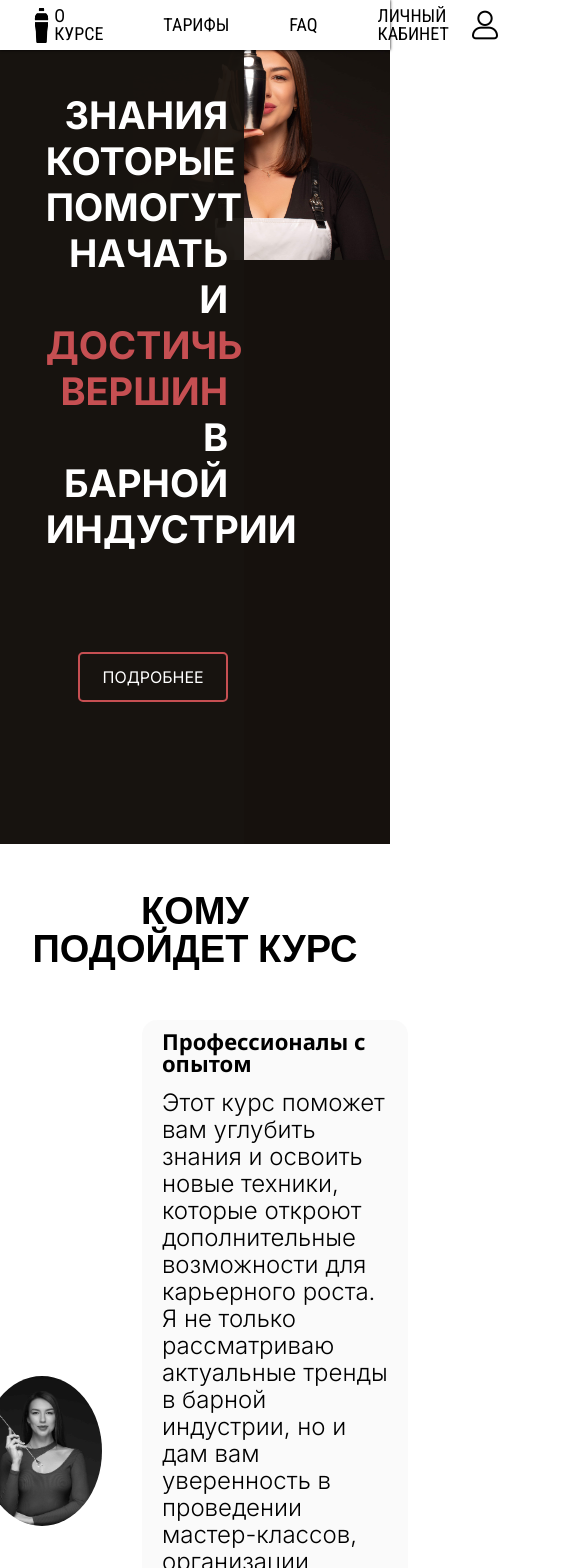
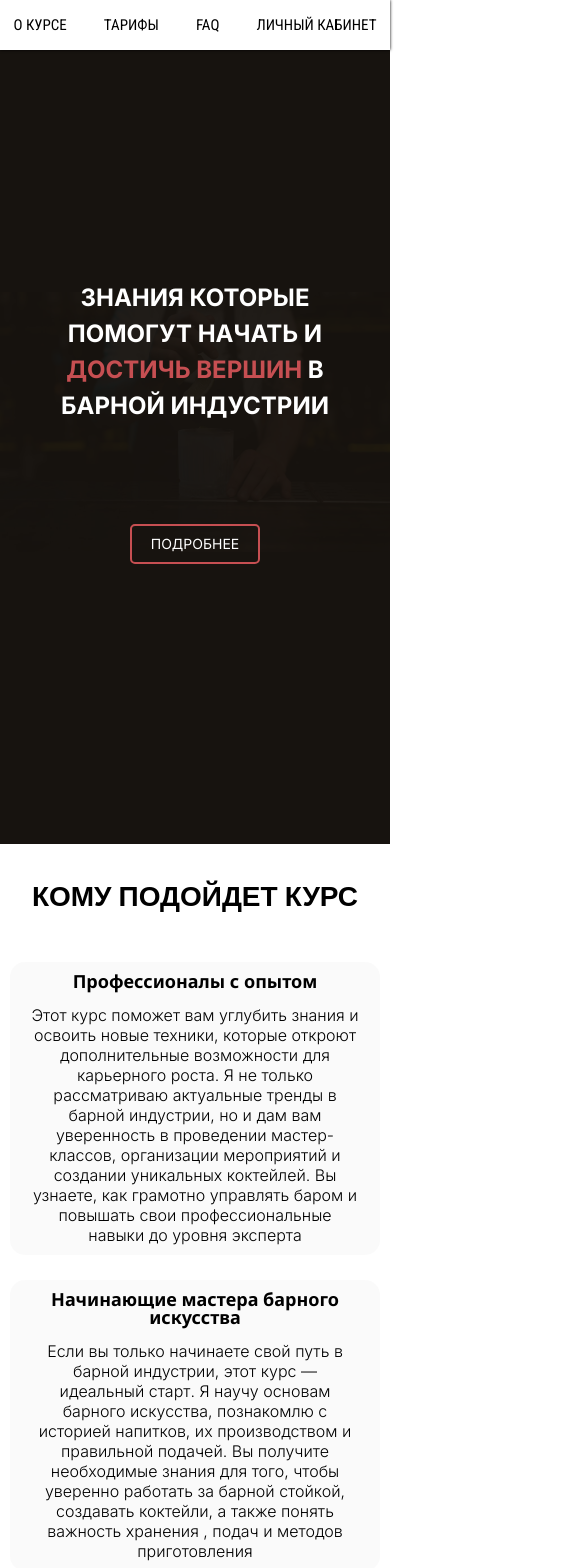
Before and after one commit to ChubarovOleksandr/Cocktail-Course, a React (Vite) app: page / in a window 390 px wide. Shown: the top 1568 px of the page, 585 px wide, since content can reach past the window. Built offline with nearby package versions, Linux system fonts and the light colour scheme; a web font is replaced by a local one.

Commit message:
add animation

```diff
--- a/src/components/contentPage/AboutItems.tsx
+++ b/src/components/contentPage/AboutItems.tsx
@@ -3,10 +3,36 @@ import photo2 from "../../assets/2-min.jpg";
 import photo3 from "../../assets/3-min.jpg";
 import photo4 from "../../assets/4-min.jpg";
 
+import { useEffect } from "react";
+
 const AboutItems = () => {
+  useEffect(() => {
+    const observer = new IntersectionObserver(
+      (entries, observer) => {
+        entries.forEach((entry) => {
+          if (entry.isIntersecting) {
+            entry.target.classList.remove("animation");
+            observer.unobserve(entry.target);
+          }
+        });
+      },
+      { threshold: 0.5 }
+    );
+
+    const items = document.querySelectorAll(".about__item");
+
+    items.forEach((item) => {
+      observer.observe(item);
+    });
+
+    return () => {
+      observer.disconnect();
+    };
+  }, []);
+
   return (
     <ul className="about__list">
-      <li className="about__item">
+      <li className="about__item animation">
         <div className="about__image">
           <img src={photo1} alt="1" />
         </div>
@@ -21,7 +47,7 @@ const AboutItems = () => {
           </p>
         </div>
       </li>
-      <li className="about__item">
+      <li className="about__item animation">
         <div className="about__image">
           <img src={photo3} alt="3" />
         </div>
@@ -36,7 +62,7 @@ const AboutItems = () => {
           </p>
         </div>
       </li>
-      <li className="about__item">
+      <li className="about__item animation">
         <div className="about__image">
           <img src={photo2} alt="2" />
         </div>
@@ -50,7 +76,7 @@ const AboutItems = () => {
           </p>
         </div>
       </li>
-      <li className="about__item">
+      <li className="about__item animation">
         <div className="about__image">
           <img src={photo4} alt="4" />
         </div>
--- a/src/components/contentPage/AccordeonItem.tsx
+++ b/src/components/contentPage/AccordeonItem.tsx
@@ -10,7 +10,7 @@ const AccordeonItem = ({data}: props) => {
   const [isOpen, setIsOpen] = useState(false);
 
   return (
-    <div className="accordeon" onClick={() => setIsOpen(!isOpen)}>
+    <div className="accordeon animation" onClick={() => setIsOpen(!isOpen)}>
       <button>{data.question}</button>
       <p className={isOpen ? "open" : ""}>{data.answer}</p>
     </div>
--- a/src/components/contentPage/InformationBlock.tsx
+++ b/src/components/contentPage/InformationBlock.tsx
@@ -1,3 +1,4 @@
+import { useEffect } from "react";
 import AccordeonItem from "./AccordeonItem";
 
 export interface accordeonItem {
@@ -27,6 +28,30 @@ const InformationBlock = () => {
     },
   ];
 
+  useEffect(() => {
+      const observer = new IntersectionObserver(
+        (entries, observer) => {
+          entries.forEach((entry) => {
+            if (entry.isIntersecting) {
+              entry.target.classList.remove("animation");
+              observer.unobserve(entry.target);
+            }
+          });
+        },
+        { threshold: 0.5 }
+      );
+
+      const items = document.querySelectorAll(".accordeon");
+
+      items.forEach((item) => {
+        observer.observe(item);
+      });
+
+      return () => {
+        observer.disconnect();
+      };
+    }, []);
+
   return (
     <div className="faq" id="faq">
       <div className="container">
--- a/src/components/contentPage/Title.tsx
+++ b/src/components/contentPage/Title.tsx
@@ -1,17 +1,29 @@
+import { useEffect } from "react";
 import { handleScroll } from "./ContentPage";
 
 const Title = ({ handleScroll }: handleScroll) => {
+
+  useEffect(() => {
+    const elements = document.querySelectorAll(".title .animation");
+
+    for (let i = 0; i < elements.length; i++) {
+
+      const element = elements[i];
+      setTimeout(() => {
+        console.log(element);
+
+        element.classList.remove("animation");
+      }, i * 200);
+    }
+  }, [])
+
   return (
     <div className="title">
       <div className="title__text">
-        {/* <h2>От истории до трендов</h2> */}
-        <h1>
+        <h1 className="animation">
           знания которые помогут начать и <span>достичь вершин</span> в барной индустрии
         </h1>
-        {/* <h3> */}
-        {/* От истории до трендов, знания которые помогут начать и достичь вершин в барной индустрии */}
-        {/* </h3> */}
-        <a onClick={() => handleScroll("#about")} className="title__button">
+        <a onClick={() => handleScroll("#about")} className="title__button animation">
           Подробнее
         </a>
       </div>
--- a/src/style/contentPage/contentMedia.scss
+++ b/src/style/contentPage/contentMedia.scss
@@ -9,14 +9,27 @@
     height: 500px;
   }
 }
+@media (max-width: 1650px) {
+  .intro .title {
+    background-position: 40vw 0;
+  }
+}
+@media (max-width: 1600px) {
+  .intro .title {
+    background-position: 39vw 0;
+  }
+}
+@media (max-width: 1550px) {
+  .intro .title {
+    background-position: 38vw 0;
+  }
+}
 
 @media (max-width: 1500px) {
   .about .about__list .about__item .item__body {
     padding: 10px 20px;
   }
-  .intro .title {
-    background-position: 37vw 0;
-  }
+
   .intro .title .title__text h1 {
     font-size: 38px;
     line-height: 46px;
@@ -25,14 +38,16 @@
   .intro .title .title__text {
     padding-bottom: 50px;
   }
-  .about, .price {
+  .about,
+  .price {
     padding: 50px 0;
   }
   .about .about__list {
     margin-top: 50px;
     gap: 25px;
   }
-  .about .about__title, .price .price__title {
+  .about .about__title,
+  .price .price__title {
     font-size: 38px;
   }
   .about .about__list .about__item .item__body .item__title {
@@ -68,6 +83,9 @@
 }
 
 @media (max-width: 1450px) {
+  .intro .title {
+    background-position: 37vw 0;
+  }
   .intro .header .container {
     height: 50px;
     display: flex;
@@ -107,6 +125,246 @@
 }
 @media (max-width: 1400px) {
   .intro .title {
-    background-position: 34vw 0;
+    background-position: 60vh 0;
+  }
+  .intro .title .title__text {
+    width: 105vh;
   }
 }
+
+@media (max-width: 1300px) {
+  .intro .title {
+    background-position: 45vh 5vh;
+  }
+  .intro .title .title__text {
+    width: 90vh;
+  }
+  .about .about__list .about__item .item__body .item__title {
+    font-size: 18px;
+  }
+  .about .about__list .about__item .item__body .item__p {
+    font-size: 17px;
+    line-height: 20px;
+  }
+  .about .about__list .about__item .about__image img {
+    width: 100px;
+    height: 130px;
+  }
+  .price .price__cards {
+    flex-direction: column;
+    align-items: center;
+    margin-top: 50px;
+    gap: 20px;
+  }
+  .price .price__cards .card {
+    width: 60%;
+  }
+  .price .price__cards .card .card__body {
+    max-height: fit-content;
+    height: auto;
+  }
+  .price .price__cards .card .card__body .subdescription {
+    height: auto;
+    font-size: 16px;
+  }
+  .price .price__cards .card .card__footer button {
+    font-size: 18px;
+  }
+  .price .price__cards .card .card__footer span {
+    font-size: 14px;
+  }
+  .faq .question__block .accordeon button {
+    font-size: 20px;
+  }
+  .faq .question__block .accordeon p.open {
+    font-size: 16px;
+  }
+  .faq {
+    padding: 40px 0 20px 0;
+  }
+  .faq .question__block {
+    margin-top: 40px;
+  }
+  .price .price__description {
+    font-size: 20px;
+  }
+  .price .price__cards .card .card__header span {
+    font-size: 19px;
+  }
+}
+@media (max-width: 1200px) {
+  .intro .title {
+    background-size: cover;
+    background-position: 260px 0;
+  }
+  .intro .title .title__text {
+    width: 630px;
+  }
+  .intro .title .title__text h1 {
+    font-size: 32px;
+    line-height: 38px;
+  }
+}
+@media (max-width: 1000px) {
+  .intro .title .title__text {
+    width: 100%;
+    text-align: center;
+    justify-content: center;
+    align-items: center;
+    padding: 0;
+  }
+  .intro .title {
+    background: url("../../assets/bar.jpg");
+    background-size: contain;
+    background-repeat: no-repeat;
+    background-position: center center;
+  }
+  .intro .title .title__text h1 {
+    max-width: 85%;
+    font-size: 28px;
+    line-height: 32px;
+  }
+  .about .about__title,
+  .price .price__title {
+    font-size: 32px;
+  }
+  .price .price__cards .card {
+    width: 90%;
+  }
+  .faq .faq__title {
+    font-size: 32px;
+  }
+  .faq .question__block .accordeon button {
+    font-size: 18px;
+  }
+  .faq .question__block .accordeon p.open {
+    font-size: 15px;
+  }
+  .faq .question__block {
+    gap: 15px;
+  }
+}
+@media (max-width: 900px) {
+  .container {
+    max-width: 95%;
+  }
+  .about .about__list .about__item {
+    gap: 20px;
+  }
+}
+@media (max-width: 600px) {
+  .about .about__title, .price .price__title {
+    font-size: 28px;
+  }
+  .intro .title .title__text .title__button {
+    width: 130px;
+    height: 40px;
+    font-size: 14px;
+  }
+  .price .price__description {
+    font-size: 18px;
+    max-width: 90%;
+    margin: 30px auto 0 auto;
+  }
+  .price .price__description .underline {
+    border: none;
+  }
+  .price .price__cards {
+    margin-top: 40px;
+  }
+  .price .price__cards .card .card__body .subdescription {
+    margin-top: 20px;
+  }
+  .about, .price {
+    padding: 40px 0;
+  }
+  .about .about__list .about__item .about__image {
+    display: none;
+  }
+  .about .about__list .about__item .item__body {
+    text-align: center;
+  }
+  .about .about__list .about__item .item__body .item__p {
+    font-size: 16px;
+    max-width: 100%;
+  }
+}
+@media (max-width: 500px) {
+  .intro .title .title__text h1 {
+    line-height: 20px;
+    font-size: 24px;
+  }
+  .price .price__cards .card .card__body .subdescription {
+    line-height: 18px;
+  }
+  .price .price__cards .card .card__body ul li {
+    width: 300px;
+  }
+}
+
+//header
+@media (max-width: 700px) {
+  .price .price__cards .card .card__header {
+    height: 45px;
+  }
+  .price .price__cards .card .card__body .subdescription {
+    margin-top: 25px;
+    margin-bottom: 25px;
+    font-size: 15px;
+    line-height: 20px;
+  }
+  .price .price__cards .card .card__footer button {
+    font-size: 16px;
+    width: 170px;
+    height: 40px;
+  }
+  .price .price__cards .card .card__footer {
+    margin-top: 30px;
+  }
+  .faq .question__block .accordeon p.open {
+    line-height: 18px;
+  }
+  .faq .question__block .accordeon button {
+    font-size: 16px;
+  }
+  .faq .question__block .accordeon button:after {
+    width: 16px;
+    height: 16px;
+    background-size: cover;
+  }
+  .about .about__list .about__item:nth-child(2), .about .about__list .about__item:nth-child(4) {
+    flex-direction: row-reverse;
+  }
+  .intro .title .title__text h1 {
+    line-height: 36px;
+  }
+  .intro .header .logo {
+    display: none;
+  }
+  .intro .header nav {
+    max-width: 98%;
+    width: 100%;
+    height: 55px;
+  }
+  .intro .header .container {
+    width: 100%;
+    display: flex;
+    justify-content: center;
+  }
+  .intro .header nav ul {
+    width: 100%;
+    height: 55px;
+  }
+  .intro .header .header__nav .header__list .header__item a {
+    font-size: 15px;
+  }
+  .intro .header .header__nav .header__list .header__item {
+    gap: 0px;
+    img {
+      display: none;
+    }
+  }
+  .intro .header .header__nav .header__list {
+    gap: 0;
+  }
+}
--- a/src/style/contentPage/contentPage.scss
+++ b/src/style/contentPage/contentPage.scss
@@ -91,7 +91,14 @@ html {
       flex-direction: column;
       padding-right: 4%;
       text-align: right;
+      .animation {
+        transform: translate(-200px, 0);
+        opacity: 0;
+      }
       h1 {
+        transition: all .6s;
+        transform: translate(0px, 0);
+        opacity: 1;
         font-weight: bold;
         font-family: "Inter", serif;
         font-size: 46px;
@@ -159,11 +166,16 @@ html {
     display: flex;
     flex-direction: column;
     gap: 35px;
+    .animation {
+      opacity: 0;
+      transform: translate(-200px);
+    }
     .about__item {
       display: flex;
       align-items: center;
       justify-content: center;
       gap: 40px;
+      transition: all .5s;
       .about__image img{
         width: 120px;
       }
@@ -375,7 +387,13 @@ html {
     gap: 30px;
     margin-top: 80px;
     text-align: left;
+    .animation {
+      opacity: 0;
+      transform: translate(0, 40px);
+    }
     .accordeon {
+      opacity: 1;
+      transition: all .5s;
       padding: 30px 50px;
       background: rgba($color: #dedede, $alpha: 0.2);
       border-radius: 20px;
```
Also changed, not shown: 2 other files (tests, documents, lock files or other folders).
